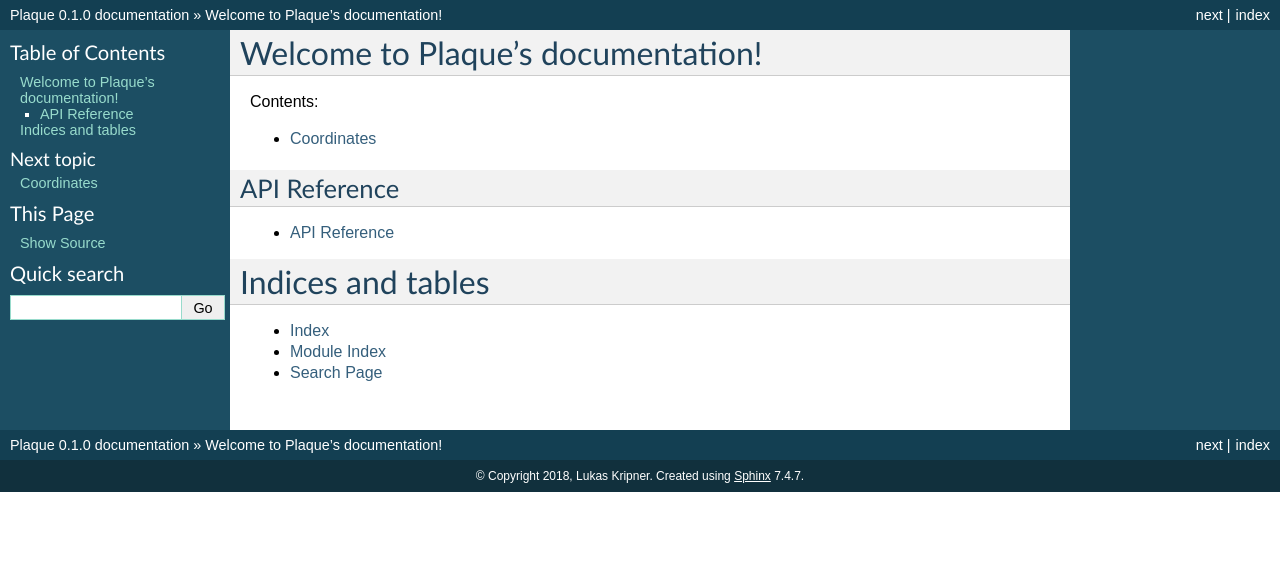
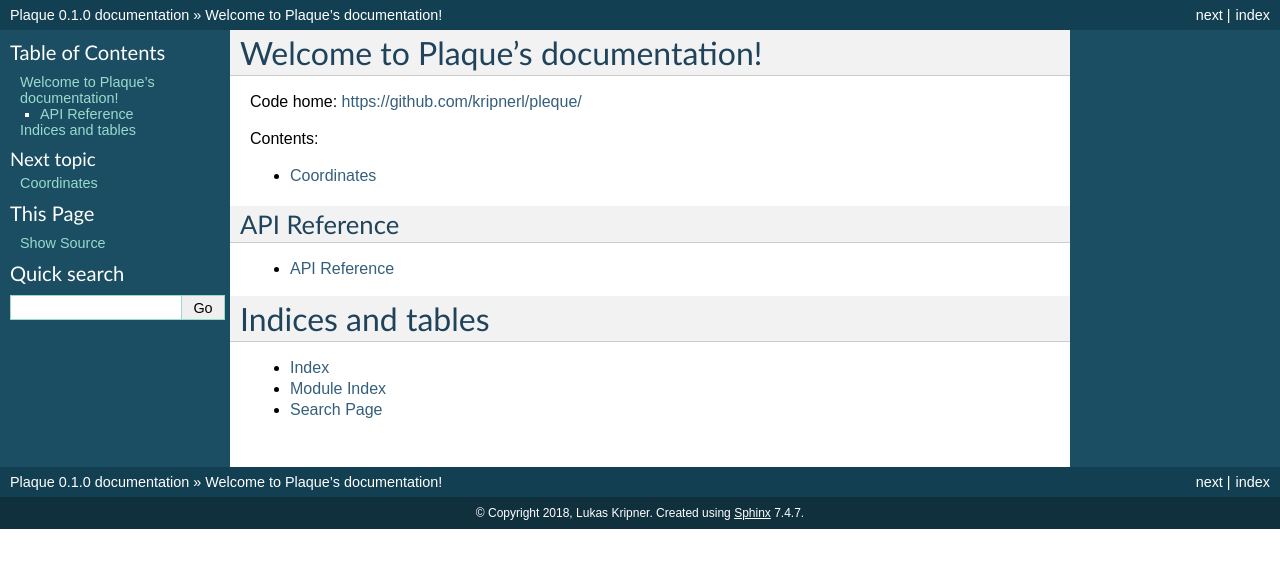
Before and after one commit to kripnerl/pleque, a Sphinx documentation site: the page built from docs/source/index.rst, in a window 1280 px wide. Shown: the top 568 px of the page. Built offline with Sphinx 7.4.7, drawn with Linux system fonts in a browser that asks for light colours; pages that are not in the unit, such as notebooks, are missing from menus.

Commit message:
Update index.rst

```diff
--- a/docs/source/index.rst
+++ b/docs/source/index.rst
@@ -1,6 +1,8 @@
 
 Welcome to Plaque's documentation!
 ==================================
+
+Code home: https://github.com/kripnerl/pleque/
 
 .. toctree::
    :maxdepth: 2
```
